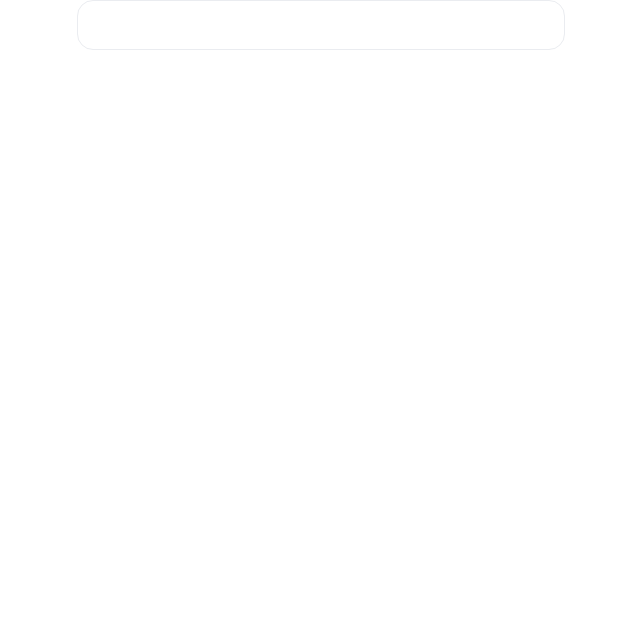
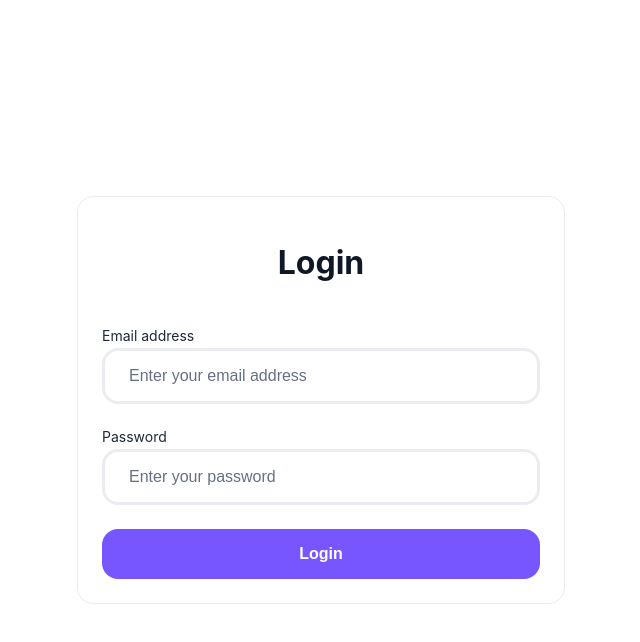
Before and after one commit to osuobiem/take-home-frontend, a React (Vite) app: page /login in a window 1280 px wide. Shown: the top 642 px of the page, without its empty margins (319-959 px from the left). Built offline with nearby package versions, Linux system fonts and the light colour scheme.

Commit message:
design login form

```diff
--- a/src/components/Button/Button.style.ts
+++ b/src/components/Button/Button.style.ts
@@ -2,10 +2,10 @@ import styled from "styled-components";
 
 export const Button = styled.button`
   background: #7856ff;
-  border-radius: 8px;
-  padding: 8px 16px;
+  border-radius: 16px;
+  padding: 16px 24px;
   font-size: 16px;
-  font-weight: 500;
+  font-weight: 600;
   transition: 0.3s;
   display: inline-flex;
   align-items: center;
--- a/src/components/TextInput/TextInput.style.ts
+++ b/src/components/TextInput/TextInput.style.ts
@@ -2,7 +2,6 @@ import {styled} from "styled-components";
 
 export const InputContainer = styled.div`
   width: 100%;
-  margin-bottom: 16px;
   display: flex;
   flex-direction: column;
   align-self: stretch;
--- a/src/components/TextInput/TextInput.tsx
+++ b/src/components/TextInput/TextInput.tsx
@@ -2,7 +2,7 @@ import {randomID} from "../../utils";
 import * as S from "./TextInput.style";
 
 type PropsType = {
-  type?: "text" | "number";
+  type?: "text" | "number" | "email" | "password";
   label?: string;
   error?: string;
   placeholder?: string;
--- a/src/index.css
+++ b/src/index.css
@@ -1,3 +1,16 @@
+:root {
+  font-family: Inter, system-ui, Avenir, Helvetica, Arial, sans-serif;
+}
+
 body {
   margin: 0;
 }
+
+h1,
+h2,
+h3,
+h4,
+h5,
+h6 {
+  color: #101828;
+}
--- a/src/pages/Login/Login.style.ts
+++ b/src/pages/Login/Login.style.ts
@@ -1,3 +1,12 @@
 import {styled} from "styled-components";
 
-export const Container = styled.div``;
+export const Container = styled.div`
+  height: 100vh;
+  display: flex;
+  align-items: center;
+`;
+
+export const HeaderText = styled.h1`
+  margin-right: auto;
+  margin-left: auto;
+`;
--- a/src/pages/Login/Login.tsx
+++ b/src/pages/Login/Login.tsx
@@ -1,10 +1,28 @@
+import {Button} from "../../components/Button/Button";
 import {Card} from "../../components/Card/Card";
+import {TextInput} from "../../components/TextInput/TextInput";
 import * as S from "./Login.style";
 
 export const Login = () => {
   return (
     <S.Container>
-      <Card></Card>
+      <Card>
+        <S.HeaderText>Login</S.HeaderText>
+
+        <TextInput
+          type="email"
+          placeholder="Enter your email address"
+          label="Email address"
+        />
+
+        <TextInput
+          type="password"
+          placeholder="Enter your password"
+          label="Password"
+        />
+
+        <Button>Login</Button>
+      </Card>
     </S.Container>
   );
 };
```
